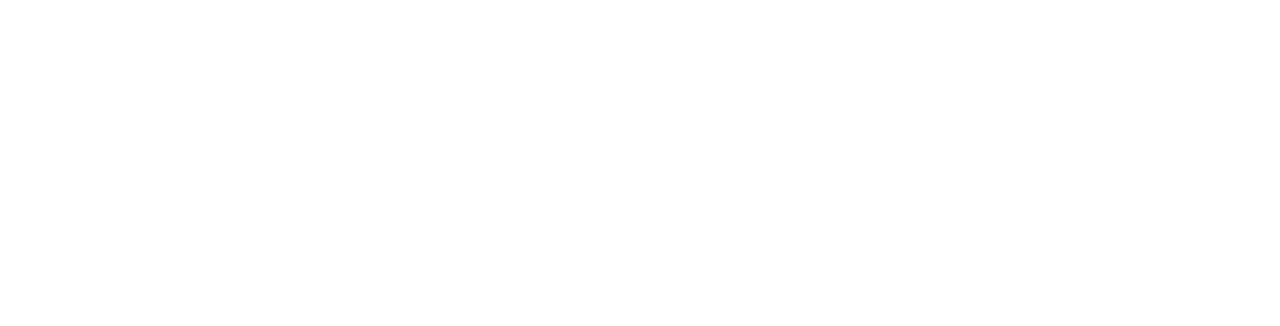
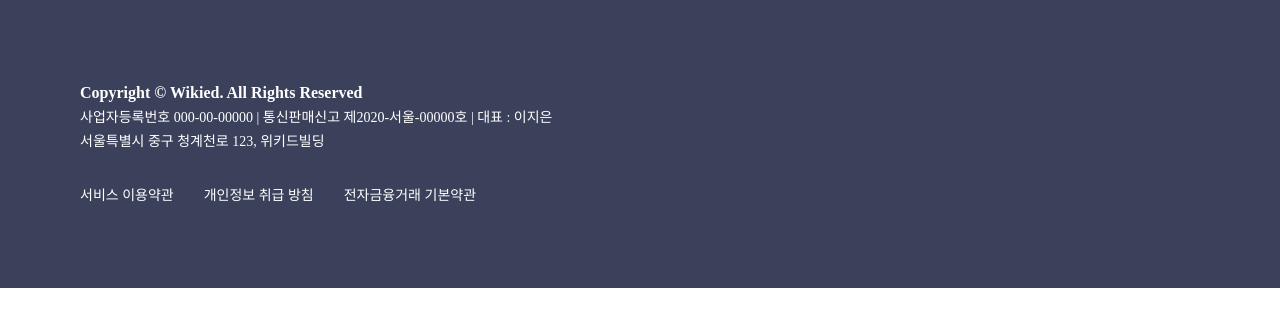
Before and after one commit to i-trust-you/wikid, a Next.js app: page / in a window 1280 px wide. Shown: the top 326 px of the page. Built offline with nearby package versions, Linux system fonts and the light colour scheme; a web font is replaced by a local one.

Commit message:
feat : footer 援ы쁽

```diff
--- /dev/null
+++ b/app/_components/common/Footer/index.tsx
@@ -0,0 +1,15 @@
+export default function Footer() {
+	return (
+		<footer className="mb-[10px] bg-[#3B415B] p-[40px_20px] text-white tablet:p-[60px_48px] desktop:p-[80px]">
+			<span className="text-[10px] font-bold tablet:text-lg">Copyright &copy; Wikied. All Rights Reserved</span>
+			<p className="text-[8px] tablet:text-md">
+				사업자등록번호 000-00-00000 | 통신판매신고 제2020-서울-00000호 | 대표 : 이지은 <br /> 서울특별시 중구 청계천로 123, 위키드빌딩
+			</p>
+			<ul className="mt-[20px] flex gap-[30px] text-[8px] tablet:mt-[30px] tablet:text-md">
+				<li className="cursor-pointer">서비스 이용약관</li>
+				<li className="cursor-pointer">개인정보 취급 방침</li>
+				<li className="cursor-pointer">전자금융거래 기본약관</li>
+			</ul>
+		</footer>
+	);
+}
--- a/app/page.tsx
+++ b/app/page.tsx
@@ -1,3 +1,5 @@
+import Footer from "@/_components/common/Footer";
+
 export default function Page() {
-	return <></>;
+	return <Footer></Footer>;
 }
```
